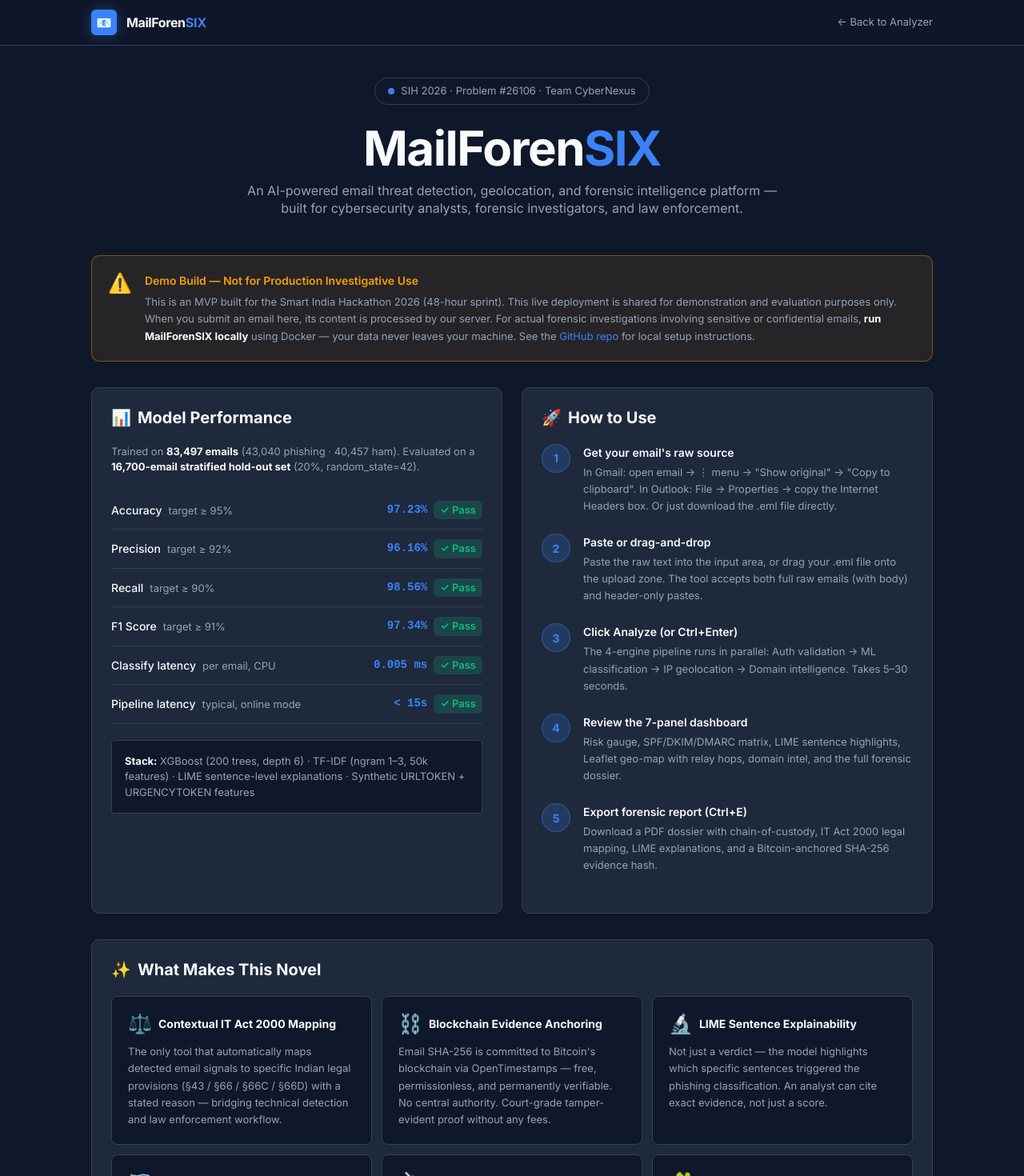
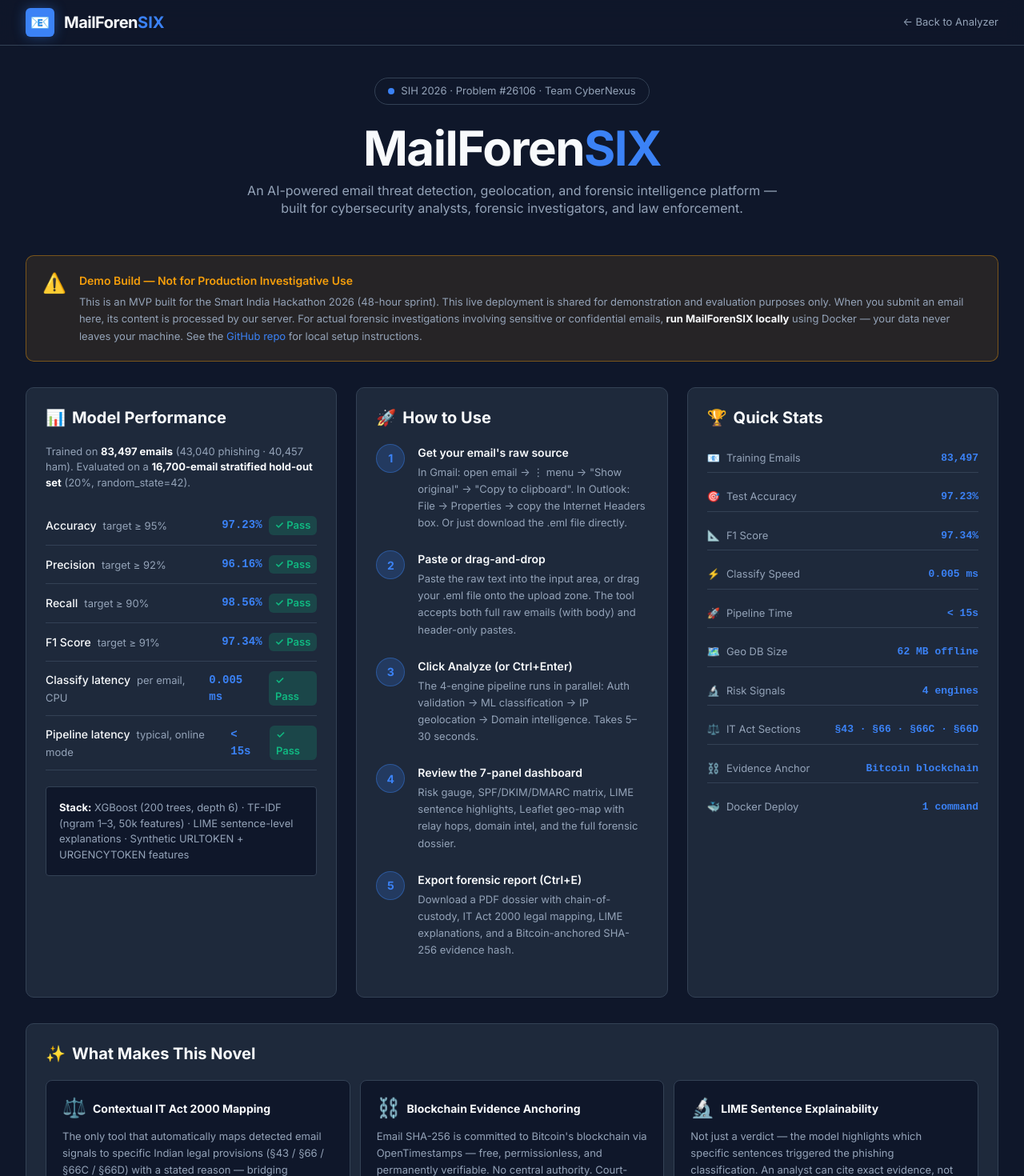
Before and after one commit to Stark6612/MailForenSIX, a React (Vite) app in the folder frontend/: page /about in a window 1280 px wide. Shown: the top 1470 px of the page at 80% size. Built offline with nearby package versions, Linux system fonts and the light colour scheme; no server answers.

Commit message:
fix(ui): full-width layout - remove max-w caps, 3-col About grid, Quick Stats card

```diff
--- a/frontend/src/App.jsx
+++ b/frontend/src/App.jsx
@@ -114,7 +114,7 @@ export default function App() {
         })
       }} />
 
-      <main className="flex-1 px-6 py-4 max-w-[1600px] mx-auto w-full">
+      <main className="flex-1 px-6 py-4 w-full">
 
         {/* ── Upload zone + analyze trigger ──────────────────────────── */}
         <UploadZone
--- a/frontend/src/components/TopBar.jsx
+++ b/frontend/src/components/TopBar.jsx
@@ -33,7 +33,7 @@ export default function TopBar({ airGapped, onToggleAirGap }) {
 
   return (
     <header className="sticky top-0 z-50 bg-mfx-bg/80 backdrop-blur-md border-b border-mfx-border">
-      <div className="max-w-[1600px] mx-auto px-6 h-14 flex items-center justify-between">
+      <div className="w-full px-6 h-14 flex items-center justify-between">
 
         {/* Logo */}
         <div className="flex items-center gap-3">
--- a/frontend/src/pages/About.jsx
+++ b/frontend/src/pages/About.jsx
@@ -75,14 +75,14 @@ export default function About() {
 
       {/* ── Mini top bar ──────────────────────────────────────────────────── */}
       <header className="sticky top-0 z-50 bg-mfx-bg/80 backdrop-blur-md border-b border-mfx-border">
-        <div className="max-w-[1100px] mx-auto px-6 h-14 flex items-center justify-between">
+        <div className="w-full px-8 h-14 flex items-center justify-between">
           <Link to="/" className="flex items-center gap-3 hover:opacity-80 transition-opacity">
-            <div className="w-8 h-8 rounded-badge bg-mfx-accent flex items-center justify-center text-lg shadow-glow">
+            <div className="w-9 h-9 rounded-badge bg-mfx-accent flex items-center justify-center text-xl shadow-glow">
               📧
             </div>
             <div>
-              <span className="font-bold text-lg text-mfx-text tracking-tight">MailForen</span>
-              <span className="font-bold text-lg text-mfx-accent">SIX</span>
+              <span className="font-bold text-xl text-mfx-text tracking-tight">MailForen</span>
+              <span className="font-bold text-xl text-mfx-accent">SIX</span>
             </div>
           </Link>
           <Link
@@ -94,7 +94,7 @@ export default function About() {
         </div>
       </header>
 
-      <main className="max-w-[1100px] mx-auto px-6 py-10 space-y-8">
+      <main className="w-full px-8 py-10 space-y-8">
 
         {/* ── Hero ──────────────────────────────────────────────────────── */}
         <div className="text-center space-y-3 pb-4">
@@ -127,15 +127,15 @@ export default function About() {
               For actual forensic investigations involving sensitive or confidential emails,
               <strong className="text-mfx-text"> run MailForenSIX locally</strong> using Docker —
               your data never leaves your machine.
-              See the <a href="https://github.com/Stark6612/SIH_2026" target="_blank"
+              See the <a href="https://github.com/Stark6612/MailForenSIX" target="_blank"
               rel="noopener noreferrer" className="text-mfx-accent hover:underline">GitHub repo</a> for
               local setup instructions.
             </p>
           </div>
         </div>
 
-        {/* ── Main grid ──────────────────────────────────────────────────── */}
-        <div className="grid grid-cols-1 lg:grid-cols-2 gap-6">
+        {/* ── Main grid — 3 cols ──────────────────────────────────────────── */}
+        <div className="grid grid-cols-1 lg:grid-cols-3 gap-6">
 
           {/* ML Metrics */}
           <Card>
@@ -182,6 +182,33 @@ export default function About() {
                 Download a PDF dossier with chain-of-custody, IT Act 2000 legal mapping,
                 LIME explanations, and a Bitcoin-anchored SHA-256 evidence hash.
               </Step>
+            </div>
+          </Card>
+
+          {/* Quick Stats — 3rd column */}
+          <Card>
+            <SectionTitle icon="🏆">Quick Stats</SectionTitle>
+            <div className="space-y-3">
+              {[
+                { label: 'Training Emails', value: '83,497', icon: '📧' },
+                { label: 'Test Accuracy', value: '97.23%', icon: '🎯' },
+                { label: 'F1 Score', value: '97.34%', icon: '📐' },
+                { label: 'Classify Speed', value: '0.005 ms', icon: '⚡' },
+                { label: 'Pipeline Time', value: '< 15s', icon: '🚀' },
+                { label: 'Geo DB Size', value: '62 MB offline', icon: '🗺️' },
+                { label: 'Risk Signals', value: '4 engines', icon: '🔬' },
+                { label: 'IT Act Sections', value: '§43 · §66 · §66C · §66D', icon: '⚖️' },
+                { label: 'Evidence Anchor', value: 'Bitcoin blockchain', icon: '⛓️' },
+                { label: 'Docker Deploy', value: '1 command', icon: '🐳' },
+              ].map(s => (
+                <div key={s.label}
+                  className="flex items-center justify-between py-2 border-b border-mfx-border last:border-0">
+                  <span className="flex items-center gap-2 text-sm text-mfx-muted">
+                    <span>{s.icon}</span>{s.label}
+                  </span>
+                  <span className="text-sm font-bold text-mfx-accent font-mono">{s.value}</span>
+                </div>
+              ))}
             </div>
           </Card>
 
```
